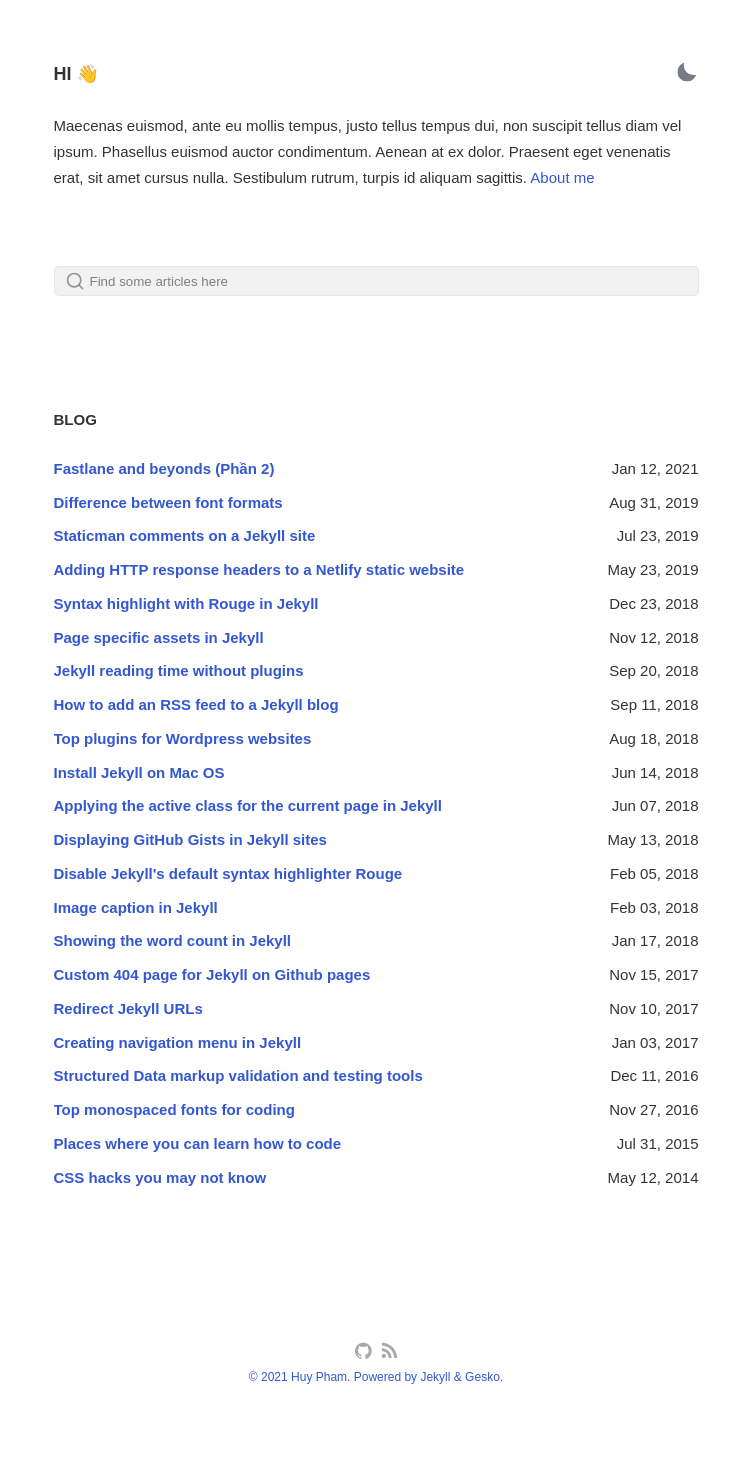
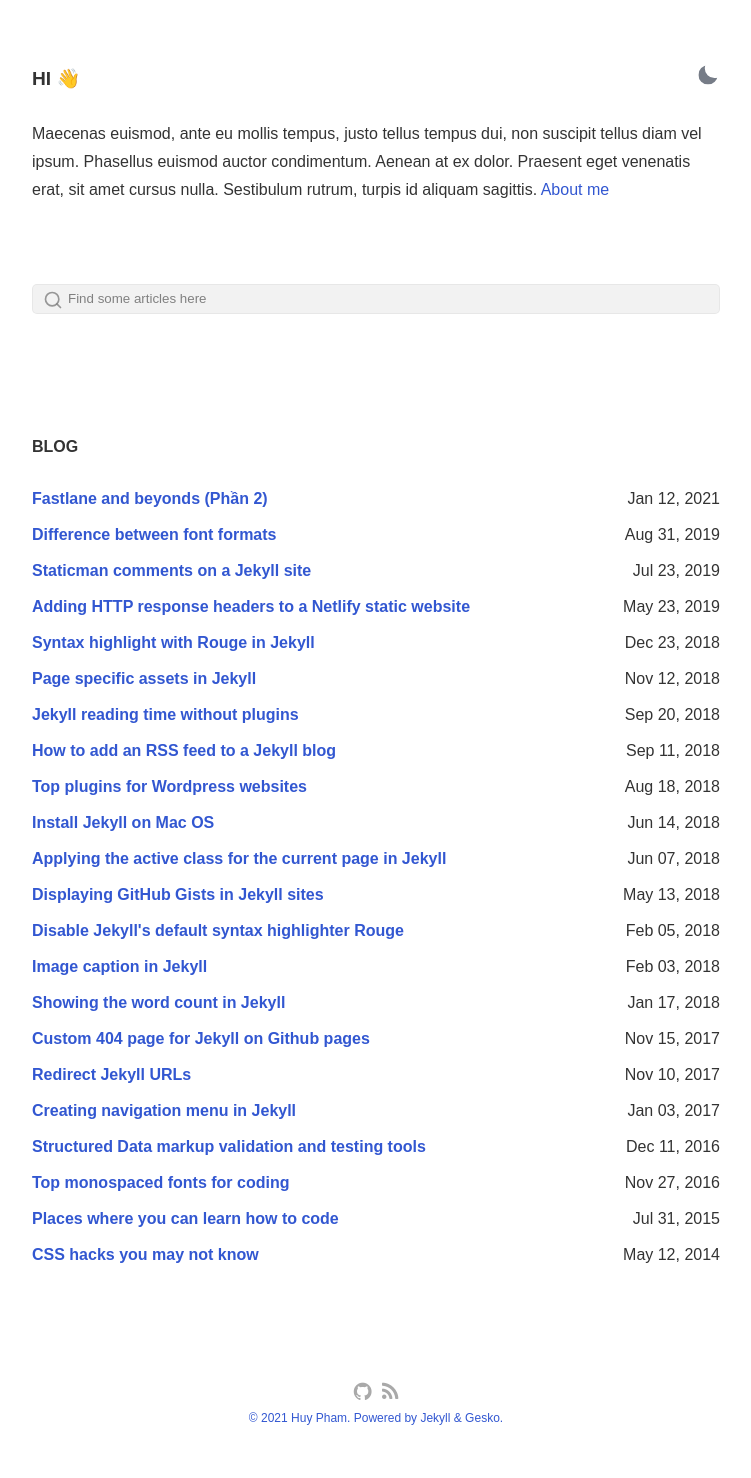
Before and after one commit to coder7eeN/coder7eeN.github.io, a Jekyll site: the page built from index.html, in a window 1280 px wide. Shown: the whole page, without its empty margins (264-1015 px from the left). Built offline with Jekyll 4.4.1, drawn with Linux system fonts in a browser that asks for light colours; some web fonts are replaced.

Commit message:
chore: fix padding footer

```diff
--- a/_layouts/default.html
+++ b/_layouts/default.html
@@ -63,13 +63,13 @@
 
 <footer class="social-footer">
   <div class="social-footer-icons">
-    <a href="https://github.com/P0WEX" title="Github profile, nothing much there, yet" target="_blank"
+    <a href="https://github.com/coder7eeN" title="Welcome to my github profile " target="_blank"
       rel="noopener noreferrer"><i class="fa fa-github" aria-hidden="true"></i></a>
     <a href="{{site.url}}/atom.xml" title="Feed RSS" target="_blank" rel="noopener noreferrer"><i
         class="fa fa-rss" aria-hidden="true"></i></a>
   </div>
   <div class="footer-signature">
-    <a href=""> © 2021 Huy Pham. Powered by Jekyll & Gesko.</a>
+    <a href="{{site.url}}"> © 2021 Huy Pham. Powered by Jekyll & Gesko.</a>
   </div>
 </footer>
 
--- a/_sass/_main.scss
+++ b/_sass/_main.scss
@@ -9,7 +9,7 @@
 }
 
 html {
-	font-size: 15px;
+	font-size: 16px;
 }
 
 #theme-toggle {
@@ -349,7 +349,7 @@
 }
 
 .social-footer {
-  padding: 6rem;
+  padding: 3rem;
   display: block;
   justify-content: center;
   position: initial;
```
Also changed, not shown: _posts/2021-01-12-fastlane-p2-actions.md (+1 -1 lines).
